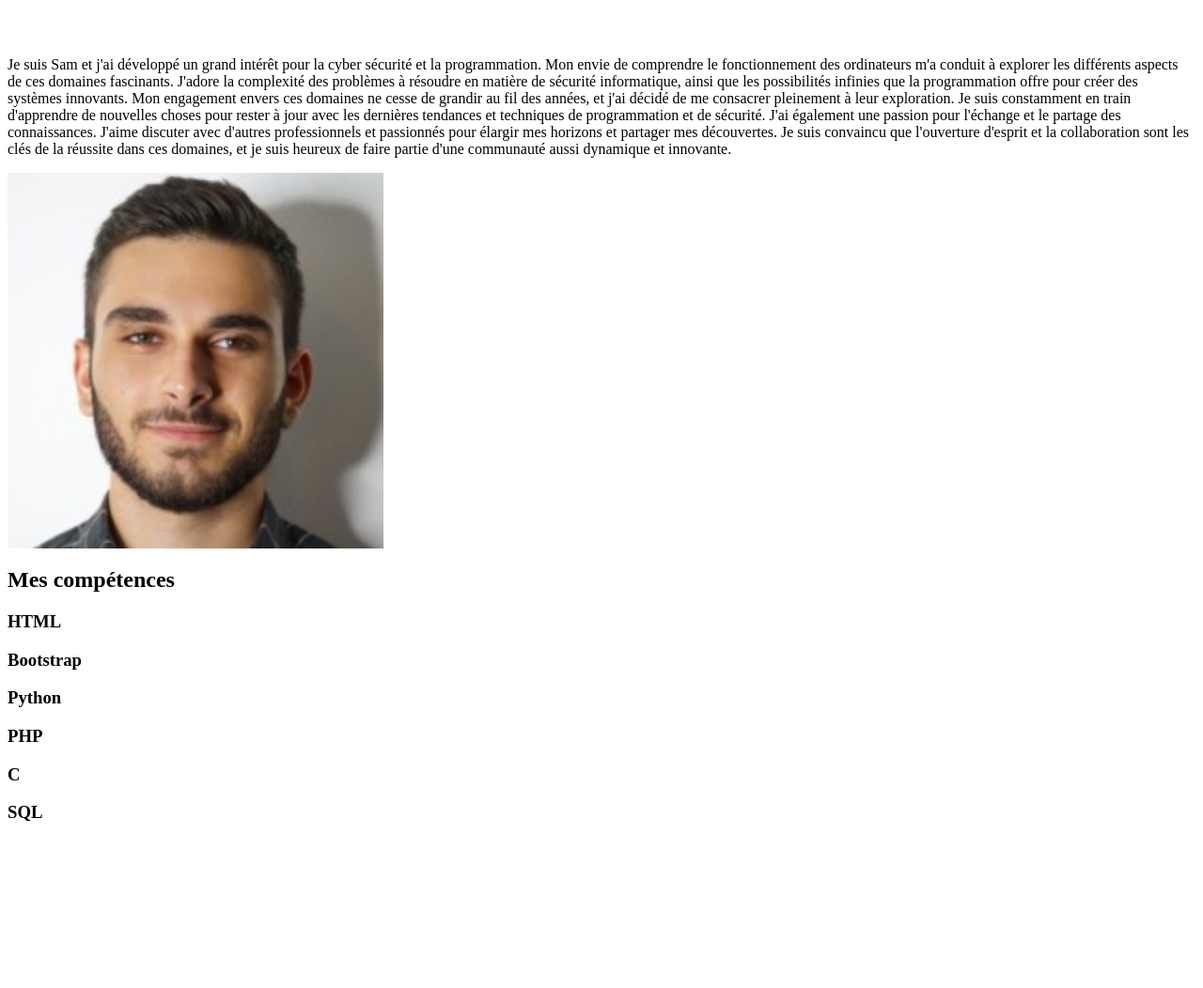
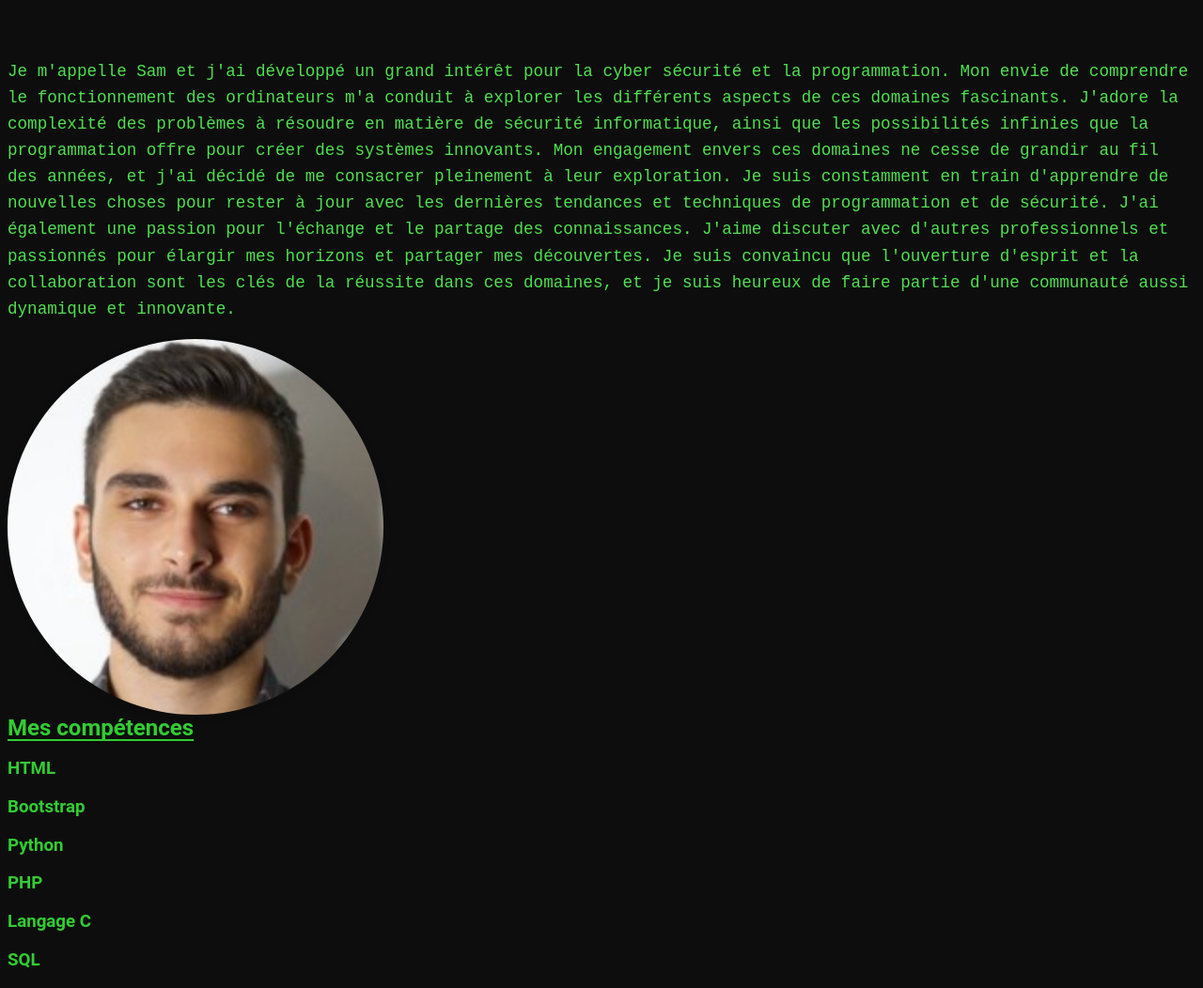
Before and after one commit to SimpleMg/Portfolio-CV, a PHP site: page /cv.php in a window 1280 px wide. Shown: the whole page at 94% size. Before the commit the page ends 875 px from the top, so only its background shows below. Run offline with PHP 8.4, Linux system fonts and the light colour scheme.

Commit message:
Update cv.php

```diff
--- a/site_web/cv.php
+++ b/site_web/cv.php
@@ -1,3 +1,49 @@
+<style>
+  body {
+    background-color: #0d0d0d;
+    color: #32cd32;
+    font-family: "Courier New", monospace;
+  }
+
+  h1,
+  h2,
+  h3 {
+    font-family: 'Roboto', sans-serif;
+    color: #32cd32;
+  }
+
+  .marker {
+    position: relative;
+    display: inline;
+  }
+
+  .marker-center::before {
+    content: '';
+    position: absolute;
+    background-color: #32cd32;
+    height: 2px;
+    width: 100%;
+    bottom: 0;
+    left: 0;
+  }
+
+  img {
+    border-radius: 50%;
+    box-shadow: 0 2px 10px rgba(0, 0, 0, 0.1);
+  }
+
+  p {
+    font-size: 1.1rem;
+    line-height: 1.6;
+    color: #50e050;
+  }
+
+  .skill-icon {
+    font-size: 10rem;
+    margin-bottom: 10px;
+    color: #32cd32;
+  }
+</style>
 <div class="section pt-4 px-3 px-lg-4" id="about">
   <div class="container-narrow mx-auto">
     <div class="row">
@@ -6,7 +52,7 @@
           <br>
           <br>
           <p>
-            Je suis Sam et j'ai développé un grand intérêt pour la cyber sécurité et la programmation.
+            Je m'appelle Sam et j'ai développé un grand intérêt pour la cyber sécurité et la programmation.
             Mon envie de comprendre le fonctionnement des ordinateurs m'a conduit à explorer les différents
             aspects de ces domaines fascinants. J'adore la complexité des problèmes à résoudre en matière de sécurité informatique,
             ainsi que les possibilités infinies que la programmation offre pour créer des systèmes innovants.
@@ -21,7 +67,7 @@
       </div>
       <div class="col-md-5 offset-md-1" data-aos="fade-left" data-aos-delay="100">
         <div class="px-3">
-          <img class="avatar img-fluid mt-2" src="assets/img/sam_l.jpg" width="400" height="400" alt="Sam Levy"/>
+          <img class="avatar img-fluid mt-2" src="assets/img/sam_l.jpg" width="400" height="400" alt="Sam Levy" />
         </div>
       </div>
     </div>
@@ -35,33 +81,37 @@
     <div class="row">
       <div class="col-md-4">
         <div class="skill-block text-center">
+          <i class="fab fa-html5 skill-icon"></i>
           <h3>HTML</h3>
         </div>
       </div>
       <div class="col-md-4">
         <div class="skill-block text-center">
+          <i class="fab fa-bootstrap skill-icon"></i>
           <h3>Bootstrap</h3>
         </div>
       </div>
       <div class="col-md-4">
         <div class="skill-block text-center">
+          <i class="fab fa-python skill-icon"></i>
           <h3>Python</h3>
         </div>
       </div>
-    </div>
-    <div class="row">
       <div class="col-md-4">
         <div class="skill-block text-center">
+          <i class="fab fa-php skill-icon"></i>
           <h3>PHP</h3>
         </div>
       </div>
       <div class="col-md-4">
         <div class="skill-block text-center">
-          <h3>C</h3>
+          <i class="fab fa-cuttlefish skill-icon"></i>
+          <h3>Langage C</h3>
         </div>
       </div>
       <div class="col-md-4">
         <div class="skill-block text-center">
+          <i class="fas fa-database skill-icon"></i>
           <h3>SQL</h3>
         </div>
       </div>
```
